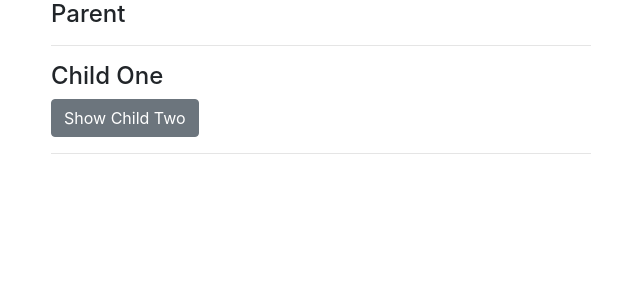
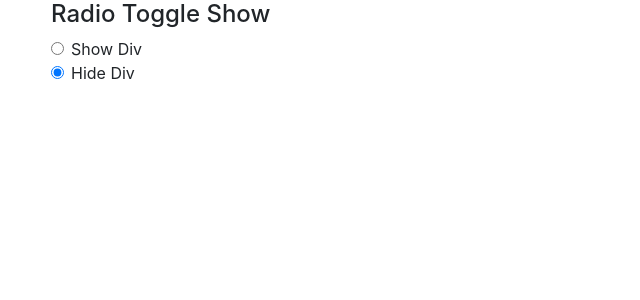
Before and after one commit to UniquelySimilar/vue-sandbox, a Vue app: page / in a window 1280 px wide. Shown: the top 300 px of the page, without its empty margins (34-674 px from the left). Built offline with nearby package versions, Linux system fonts and the light colour scheme.

Commit message:
stackoverflow: radio toggle show

```diff
--- a/src/App.vue
+++ b/src/App.vue
@@ -1,16 +1,16 @@
 <template>
   <div id="app" class="container">
-    <parent />
+    <radio-toggle-show />
   </div>
 </template>
 
 <script>
-  import Parent from '@/components/stackoverflow/sibling-communication/Parent'
+  import RadioToggleShow from '@/components/stackoverflow/radio-toggle-show/RadioToggleShow'
 
   export default {
     name: 'App',
     components: {
-      Parent
+      RadioToggleShow
     },
     data() {
       return {
--- /dev/null
+++ b/src/components/stackoverflow/radio-toggle-show/RadioToggleShow.vue
@@ -0,0 +1,32 @@
+<template>
+  <div class="radio-toggle-show">
+    <h4>Radio Toggle Show</h4>
+    <div class="row">
+      <div class="col-md-6">
+        <div class="form-check">
+          <input class="form-check-input" type="radio" id="showDiv" :value="true" v-model="displayDiv">
+          <label class="form-check-label" for="showDiv">Show Div</label>
+        </div>
+        <div class="form-check">
+          <input class="form-check-input" type="radio" id="hideDiv" :value="false" v-model="displayDiv">
+          <label class="form-check-label" for="hideDiv">Hide Div</label>
+        </div>
+      </div>
+    </div>
+    <div class="row" v-if="displayDiv">
+      <div class="col-md-6">
+        <h5>Div that is shown or hidden by radio button</h5>
+      </div>
+    </div>
+  </div>
+</template>
+
+<script>
+  export default {
+    data() {
+      return {
+        displayDiv: false
+      }
+    }
+  }
+</script>
```
